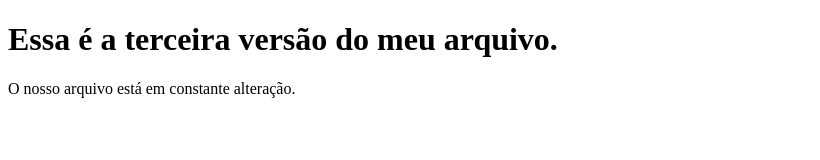
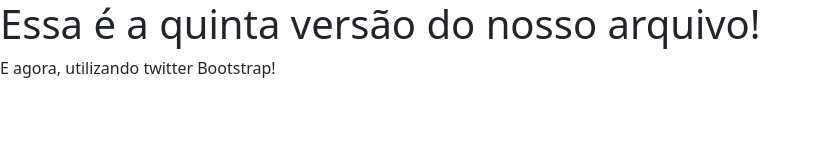
Before and after one commit to Igor-HS/meu-primeiro-projeto-git, a plain HTML site: page index.html in a window 1280 px wide. Shown: the whole page, without its empty margins (0-820 px from the left). Drawn offline with nearby package versions, Linux system fonts and the light colour scheme.

Commit message:
Implementado o Twitter Bootstrap

```diff
--- a/index.html
+++ b/index.html
@@ -1,18 +1,14 @@
-<!DOCTYPE html>
+<!doctype html>
 <html lang="en">
-<head>
-    <meta charset="UTF-8">
-    <meta http-equiv="X-UA-Compatible" content="IE=edge">
-    <meta name="viewport" content="width=device-width, initial-scale=1.0">
-    <title>Document</title>
-</head>
-<body>
-
-    <h1>Essa é a terceira versão do meu arquivo.</h1>
-    <p>
-        O nosso arquivo está em constante alteração.
-    </p>
-
-
-</body>
+  <head>
+    <meta charset="utf-8">
+    <meta name="viewport" content="width=device-width, initial-scale=1">
+    <title>Bootstrap demo</title>
+    <link href="https://cdn.jsdelivr.net/npm/bootstrap@5.2.0/dist/css/bootstrap.min.css" rel="stylesheet" integrity="sha384-gH2yIJqKdNHPEq0n4Mqa/HGKIhSkIHeL5AyhkYV8i59U5AR6csBvApHHNl/vI1Bx" crossorigin="anonymous">
+  </head>
+  <body>
+    <h1>Essa é a quinta versão do nosso arquivo!</h1>
+    <p>E agora, utilizando twitter Bootstrap!</p>
+    <script src="https://cdn.jsdelivr.net/npm/bootstrap@5.2.0/dist/js/bootstrap.bundle.min.js" integrity="sha384-A3rJD856KowSb7dwlZdYEkO39Gagi7vIsF0jrRAoQmDKKtQBHUuLZ9AsSv4jD4Xa" crossorigin="anonymous"></script>
+  </body>
 </html>
```
